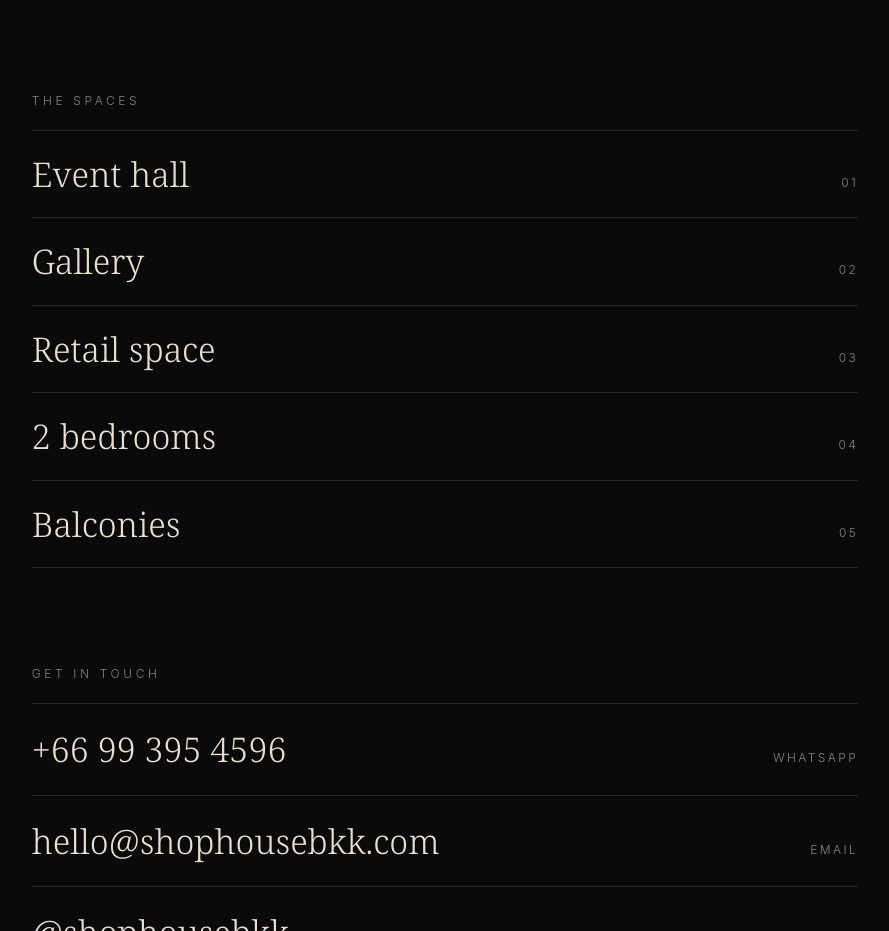
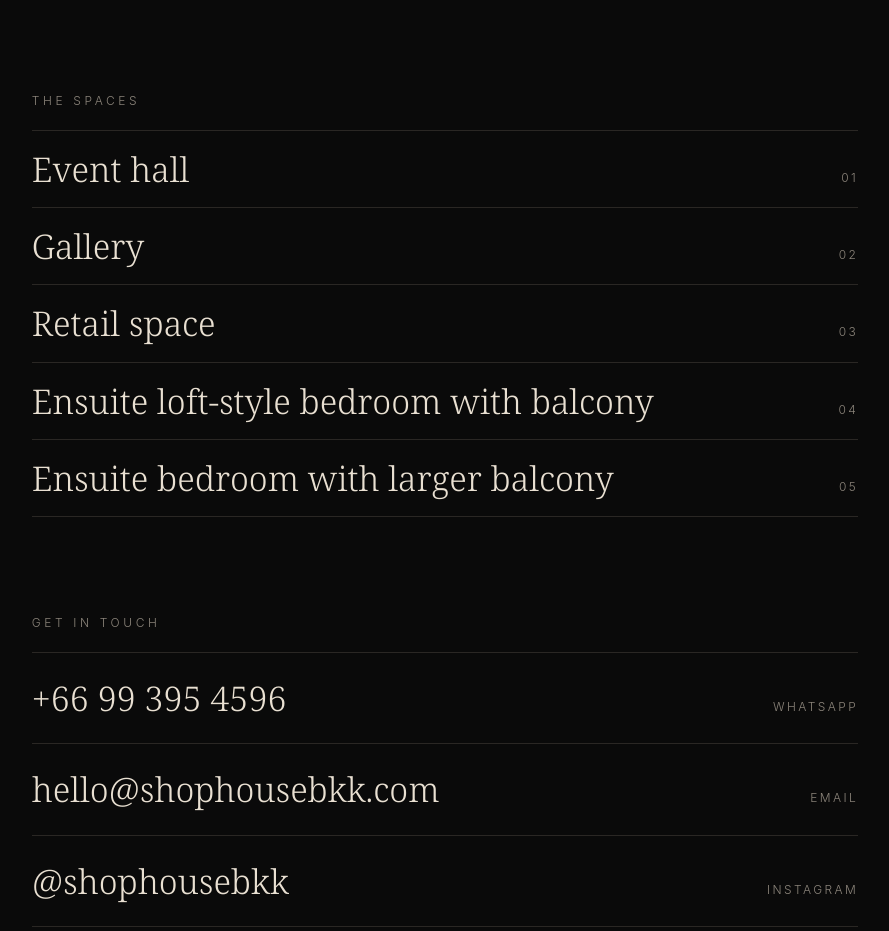
Before and after one commit to shophousebkk/shophousebkk.github.io, a plain HTML site: page index.html in a window 1280 px wide. Shown: the part 3740-4671 px from the top of the page, without its empty margins (195-1084 px from the left). Drawn offline with Linux system fonts and the light colour scheme; a web font is replaced by a local one.

Commit message:
Spaces: replace 2 bedrooms and balconies with the two ensuite bedrooms
Co-Authored-By: Claude Opus 5.5 <noreply@anthropic.com>
Claude-Session: https://claude.ai/code/session_01Dy13kaDSzWZVhvMedoxQVQ

```diff
--- a/index.html
+++ b/index.html
@@ -72,7 +72,7 @@
   .terms-row span.d { white-space: nowrap; flex: 1 1 25%; text-align: center; padding: 18px 8px; font-family: var(--serif); font-size: clamp(18px, 2.6vw, 26px); border-left: 1px solid var(--rule); }
   .terms-row span.d:first-child { border-left: 0; }
   .spaces { list-style: none; margin: 0; padding: 0; border-top: 1px solid var(--rule); }
-  .spaces li { padding: 16px 0; border-bottom: 1px solid var(--rule); font-family: var(--serif); font-weight: 300; font-size: clamp(22px, 3.4vw, 34px); display: flex; justify-content: space-between; align-items: baseline; }
+  .spaces li { padding: 16px 0; border-bottom: 1px solid var(--rule); font-family: var(--serif); font-weight: 300; font-size: clamp(22px, 3.4vw, 34px); line-height: 1.3; display: flex; justify-content: space-between; align-items: baseline; gap: 20px; }
   .spaces li .n { font-family: var(--sans); font-size: 12px; letter-spacing: .2em; color: var(--dim); }
   .block { margin-top: 12vh; }
   .cta { display: inline-flex; align-items: center; gap: 10px; margin-top: 10vh; padding: 16px 28px; border: 1px solid var(--line); border-radius: 999px; text-decoration: none; font-size: 16px; font-weight: 400; }
@@ -1461,8 +1461,8 @@
       <li><span><span lang="en">Event hall</span><span lang="th">ห้องจัดงาน</span></span><span class="n">01</span></li>
       <li><span><span lang="en">Gallery</span><span lang="th">แกลเลอรี</span></span><span class="n">02</span></li>
       <li><span><span lang="en">Retail space</span><span lang="th">พื้นที่ร้านค้า</span></span><span class="n">03</span></li>
-      <li><span><span lang="en">2 bedrooms</span><span lang="th">ห้องนอน 2 ห้อง</span></span><span class="n">04</span></li>
-      <li><span><span lang="en">Balconies</span><span lang="th">ระเบียง</span></span><span class="n">05</span></li>
+      <li><span><span lang="en">Ensuite loft-style bedroom with balcony</span><span lang="th">ห้องนอนสไตล์ลอฟต์ พร้อมห้องน้ำในตัวและระเบียง</span></span><span class="n">04</span></li>
+      <li><span><span lang="en">Ensuite bedroom with larger balcony</span><span lang="th">ห้องนอนพร้อมห้องน้ำในตัวและระเบียงขนาดใหญ่</span></span><span class="n">05</span></li>
     </ul>
   </section>
 
```
